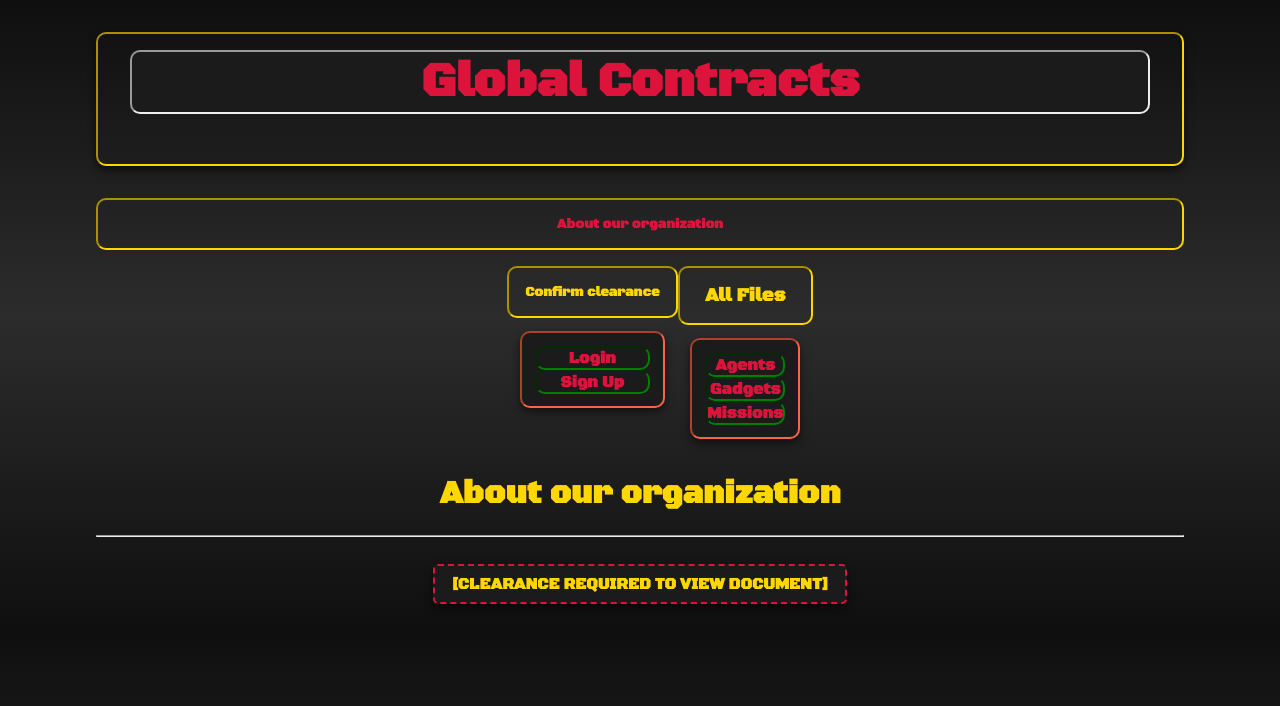
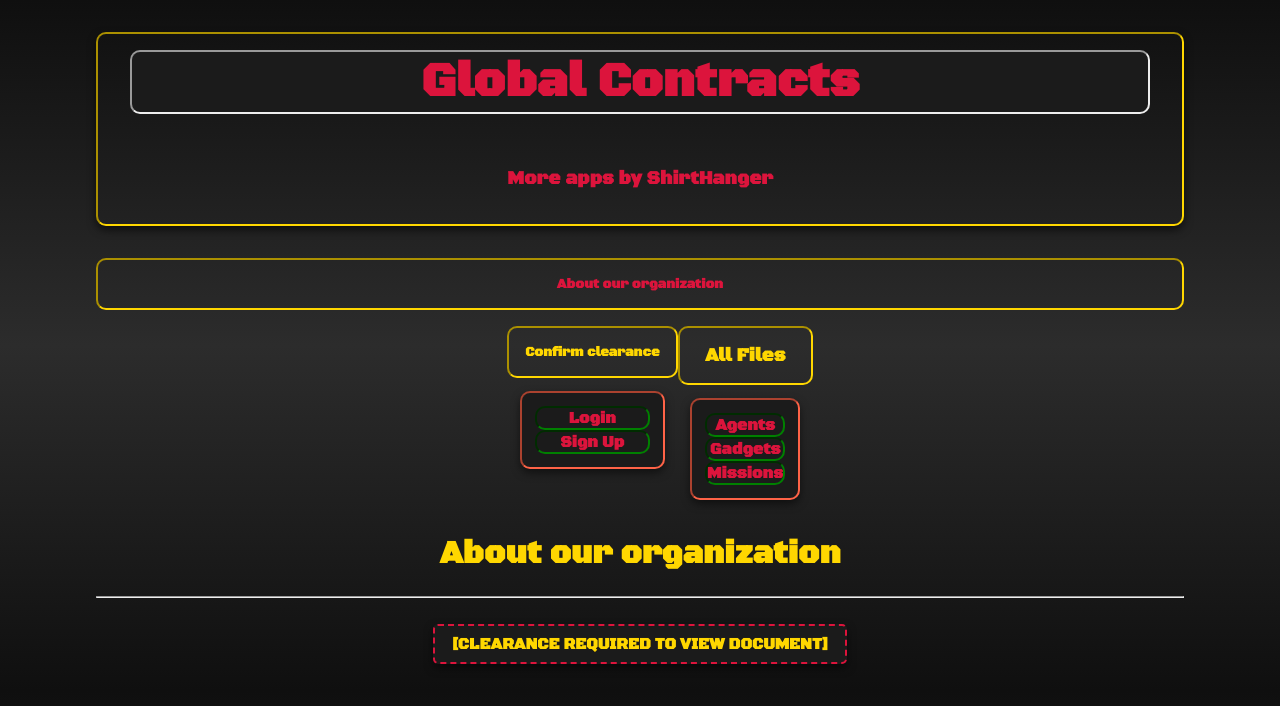
Before and after one commit to ShirtHanger/world-of-contracts, a Django app: page /about/ in a window 1280 px wide. Shown: the top 706 px of the page. Run offline with Django 5.2, Linux system fonts and the light colour scheme.

Commit message:
Favicon + Link to my portfolio

```diff
--- a/main_app/templates/base.html
+++ b/main_app/templates/base.html
@@ -11,6 +11,9 @@
     <title>Global Contracts</title>
     <link rel="stylesheet" href="{% static 'css/base.css' %}" /> <!-- Insert CSS -->
 
+
+    <link href="{% static 'images/favicon.ico' %}" rel="icon" type="image/x-icon">
+
     {% block head %}
     {% endblock %}
   </head>
@@ -21,6 +24,7 @@
         <a href="/">
           <h1>Global Contracts</h1>
           <h2>Malum necessarium</h2>
+          <h3><a href="https://linktr.ee/shirthanger">More apps by ShirtHanger</a></h3>
         </a>
       </div>
 
```
